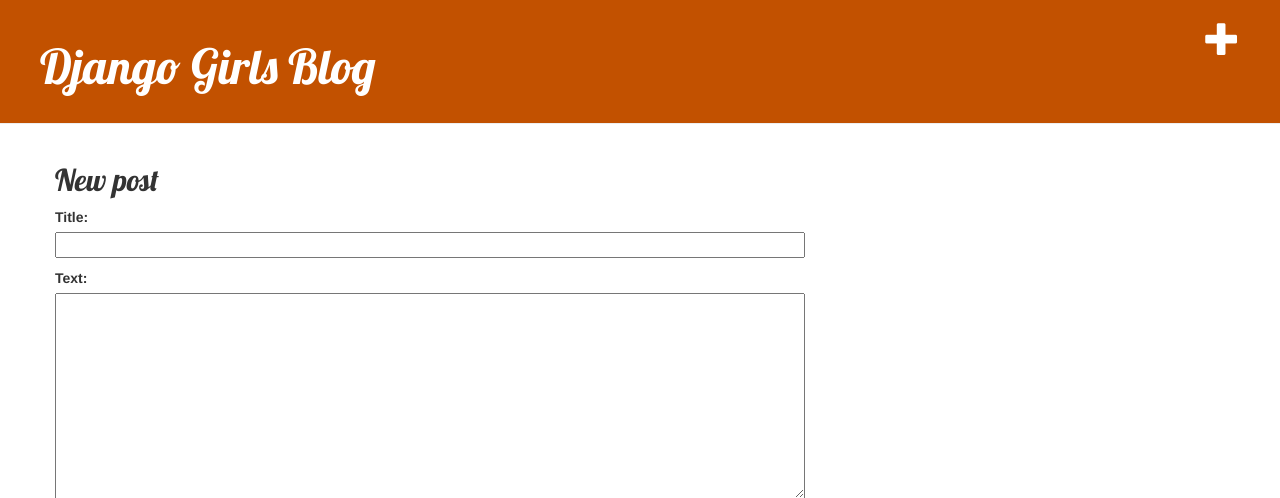
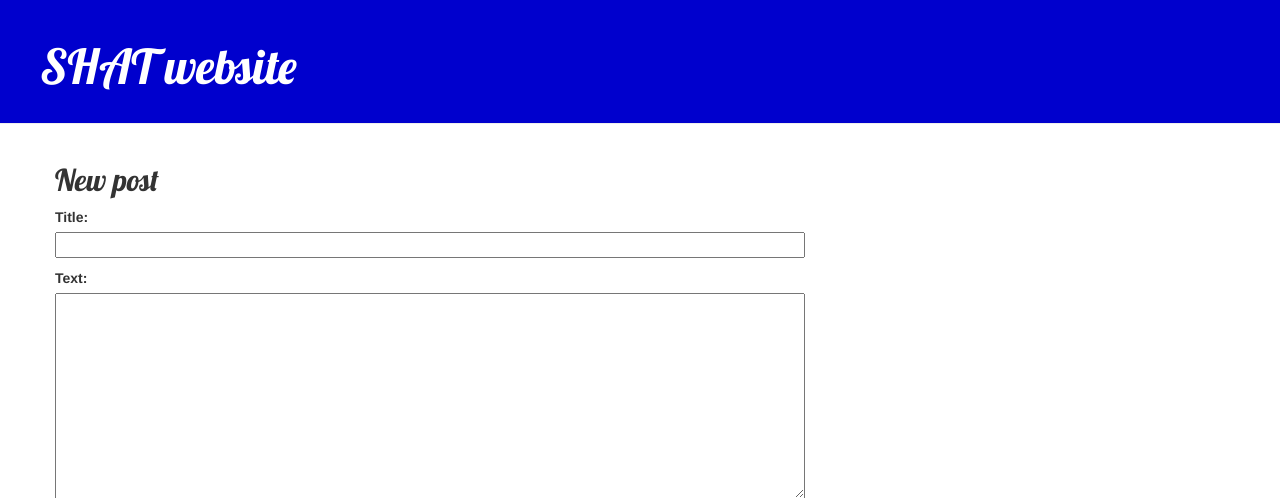
Before and after one commit to shat08/my-first-blog, a Django app: page /post/new/ in a window 1280 px wide. Shown: the top 498 px of the page. Run offline with Django 3.2, Linux system fonts and the light colour scheme; some libraries are stand-ins or nearby versions.

Commit message:
Color change

```diff
--- a/blog/static/css/blog.css
+++ b/blog/static/css/blog.css
@@ -1,10 +1,10 @@
 h1 a, h2 a {
-    color: #C25100;
+    color: #0000cd;
     font-family: 'Lobster';
 }
 
 .page-header {
-    background-color: #C25100;
+    background-color: #0000cd;
     margin-top: 0;
     padding: 20px 20px 20px 40px;
 }
--- a/blog/templates/blog/base.html
+++ b/blog/templates/blog/base.html
@@ -1,7 +1,7 @@
 {% load static %}
 <html>
     <head>
-        <title>Django Girls blog</title>
+        <title>SHAT website</title>
         <link rel="stylesheet" href="//maxcdn.bootstrapcdn.com/bootstrap/3.2.0/css/bootstrap.min.css">
         <link rel="stylesheet" href="//maxcdn.bootstrapcdn.com/bootstrap/3.2.0/css/bootstrap-theme.min.css">
         <link href='//fonts.googleapis.com/css?family=Lobster&subset=latin,latin-ext' rel='stylesheet' type='text/css'>
@@ -9,8 +9,10 @@
     </head>
     <body>
         <div class="page-header">
-            <a href="{% url 'post_new' %}" class="top-menu"><span class="glyphicon glyphicon-plus"></span></a>
-            <h1><a href="/">Django Girls Blog</a></h1>
+            {% if user.is_authenticated %}
+                <a href="{% url 'post_new' %}" class="top-menu"><span class="glyphicon glyphicon-plus"></span></a>
+            {% endif %}
+            <h1><a href="/">SHAT website</a></h1>
         </div>
         <div class="content container">
             <div class="row">
```
